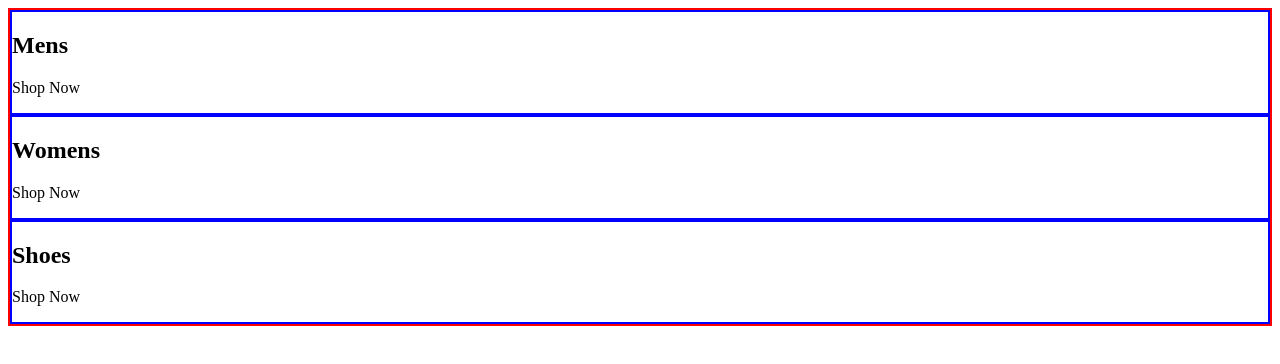
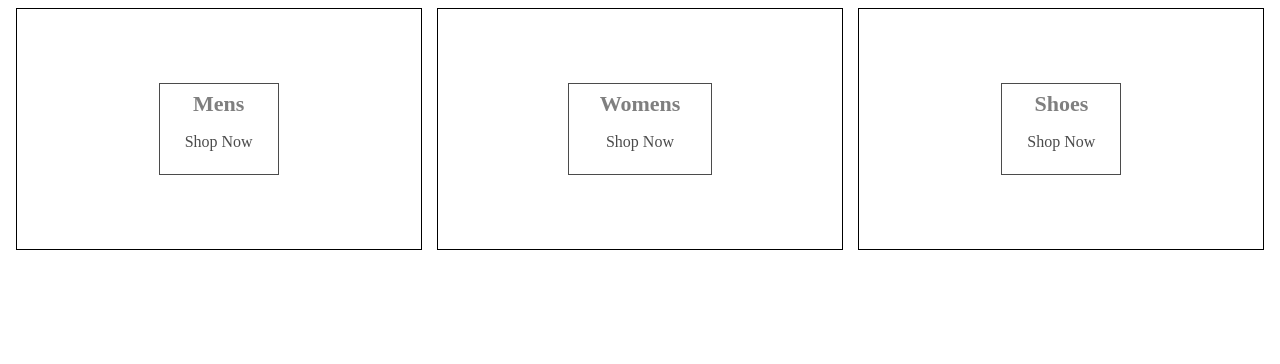
Before and after one commit to robertyen2023/react-ec-website, a React (Create React App) app: page / in a window 1280 px wide. Shown: the top 364 px of the page. Built offline with nearby package versions, Linux system fonts and the light colour scheme.

Commit message:
Complete the basic style of categories-container and category-container

```diff
--- a/src/App.scss
+++ b/src/App.scss
@@ -1,6 +1,75 @@
 .categories-container {
-    border: 2px solid red;
+    width: 100%;
+    display: flex;
+    flex-wrap: wrap;
+    justify-content: space-between;
+  }
+
+  .category-container {
+    min-width: 30%;
+    height: 240px;
+    flex: 1 1 auto;
+    display: flex;
+    align-items: center;
+    justify-content: center;
+    border: 1px solid black;
+    margin: 0 7.5px 15px;
+    overflow: hidden;
+
+    &:hover {
+      cursor: pointer;
+
+      & .background-image {
+        transform: scale(1.1);
+        transition: transform 6s cubic-bezier(0.25, 0.45, 0.45, 0.95);
+      }
+
+      & .category-body-container {
+        opacity: 0.9;
+      }
+    }
+
+    &.large {
+      height: 380px;
+    }
+
+    &:first-child {
+      margin-right: 7.5px;
+    }
+
+    &:last-child {
+      margin-left: 7.5px;
+    }
+
+    .background-image {
+      width: 100%;
+      height: 100%;
+      background-size: cover;
+      background-position: center;
+    }
+
     .category-body-container {
-        border: 2px solid blue;
+      height: 90px;
+      padding: 0 25px;
+      display: flex;
+      flex-direction: column;
+      align-items: center;
+      justify-content: center;
+      border: 1px solid black;
+      background-color: white;
+      opacity: 0.7;
+      position: absolute;
+
+      h2 {
+        font-weight: bold;
+        margin: 0 6px 0;
+        font-size: 22px;
+        color: #4a4a4a;
+      }
+
+      p {
+        font-weight: lighter;
+        font-size: 16px;
+      }
     }
-}
+  }
```
